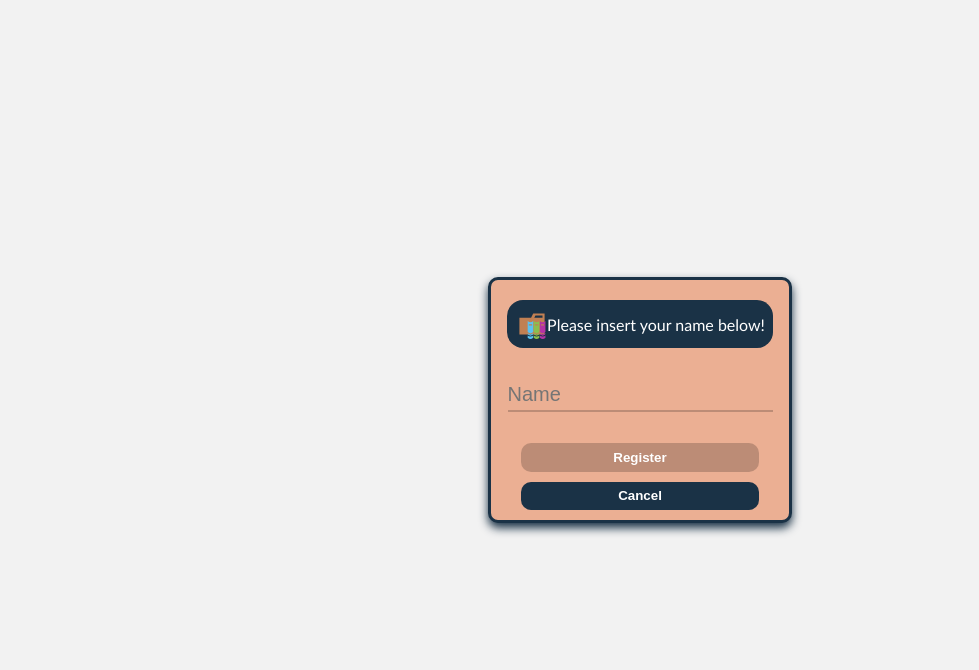
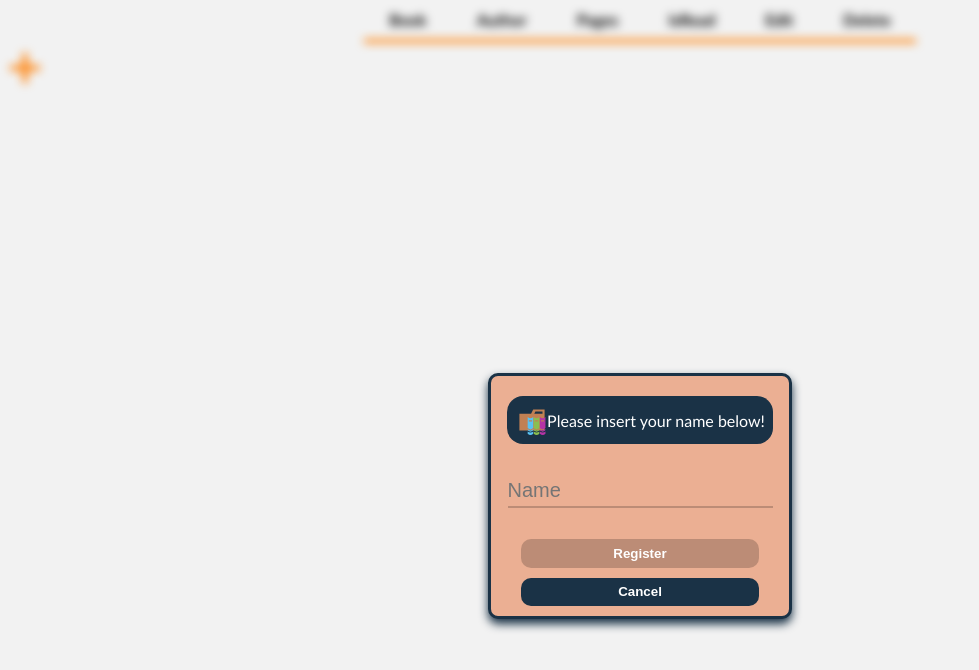
Before and after one commit to heliope/odin-library, a plain HTML site: page index.html in a window 1280 px wide. Shown: the whole page, without its empty margins (0-979 px from the left). Drawn offline with Linux system fonts and the light colour scheme.

Commit message:
continuacao

```diff
--- a/index.css
+++ b/index.css
@@ -4,6 +4,10 @@
     --inactiveColor: rgba(0, 0, 0, 0.2);
     --textColor: #fff;
     --hoverColor:#ff7f04;
+}
+
+.hidden {
+    display: none;
 }
 
 * {
@@ -17,9 +21,18 @@ body {
     background-color: #f2f2f2;
 }
 
+body div#books-auxiliar {
+    display: flex;
+    flex-direction: column;
+    justify-content: space-around;
+}
+
 body div#books {
-    position: relative;
-    top: 100px;
+
+}
+
+div#add-book-img img{
+    width:50px
 }
 
 body div#books table {
@@ -75,10 +88,6 @@ body div.grid {
     justify-content: center;
     align-items: center;
     height: 100vh;
-}
-
-body div.hidden {
-    display: none;
 }
 
 body div#form-welcome form {
--- a/index.html
+++ b/index.html
@@ -9,8 +9,8 @@
 </head>
 <body>
     <div class="content blur">
-        <div id="books-auxiliar">
-            <div id="books" class="hidden">
+        <div id="books-auxiliar" class="hidden">
+            <div id="books">
                 <table>
                     <caption></caption>
                     <thead>
@@ -27,7 +27,7 @@
                     </tbody>
                 </table>
             </div>
-            <div class="hidden">
+            <div id="add-book-img">
                 <img src="ooui--add.svg" alt="button-add">
             </div>
         </div>
--- a/index.js
+++ b/index.js
@@ -194,7 +194,7 @@ document.addEventListener("DOMContentLoaded",() => {
 
         addBookToLibrary(inputUserBookTitle.value, inputUserBookAuthor.value, inputUserBookPages.value, inputUserRegisterBook.value);
 
-        const divBook = document.getElementById("books");
+        const divBook = document.getElementById("books-auxiliar");
         const tableBookTr= document.getElementById("book-table-body");
         const newBookTr = document.createElement("tr");
         tableBookTr.appendChild(newBookTr);
@@ -247,5 +247,6 @@ document.addEventListener("DOMContentLoaded",() => {
 
         // Oculta formulário
          addBookForm.classList.add("hidden");
+         addBookForm.classList.remove("grid");
     })
 })
```
